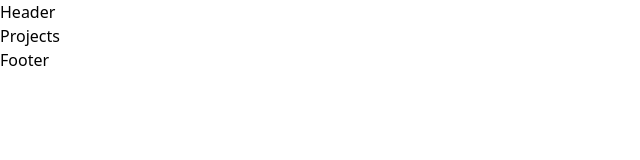
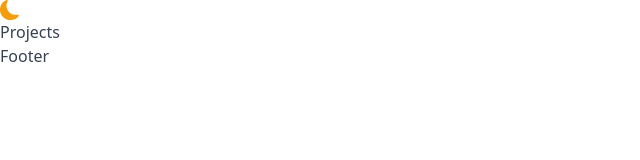
Before and after one commit to Yorsyboy/Next-portfolio, a Next.js app: page /project in a window 1280 px wide. Shown: the top 160 px of the page, without its empty margins (0-640 px from the left). Built offline with nearby package versions, Linux system fonts and the light colour scheme.

Commit message:
Create darkmode switch

```diff
--- a/package.json
+++ b/package.json
@@ -12,8 +12,10 @@
     "eslint": "8.37.0",
     "eslint-config-next": "13.2.4",
     "next": "13.2.4",
+    "next-themes": "^0.2.1",
     "react": "18.2.0",
-    "react-dom": "18.2.0"
+    "react-dom": "18.2.0",
+    "react-icons": "^4.8.0"
   },
   "devDependencies": {
     "autoprefixer": "^10.4.14",
--- /dev/null
+++ b/src/components/DarkModeSwitch.jsx
@@ -0,0 +1,30 @@
+"use-client";
+import { MdLightMode } from "react-icons/md";
+import { BsFillMoonFill } from "react-icons/bs";
+import { useTheme } from "next-themes";
+import { useEffect, useState } from "react";
+
+export default function DarkModeSwitch() {
+  const { SystemTheme, theme, setTheme } = useTheme();
+  const [mounted, setMounted] = useState(false);
+
+  useEffect(() => setMounted(true), []);
+
+  const currentTheme = theme === "system" ? SystemTheme : theme;
+  return (
+    <>
+      {mounted &&
+        (currentTheme === "dark" ? (
+          <MdLightMode
+            className="text-xl cursor-pointer hover:text-amber-500"
+            onClick={() => setTheme("light")}
+          />
+        ) : (
+          <BsFillMoonFill
+            className="text-xl cursor-pointer hover:text-amber-500"
+            onClick={() => setTheme("dark")}
+          />
+        ))}
+    </>
+  );
+}
--- a/src/components/Header.jsx
+++ b/src/components/Header.jsx
@@ -1,7 +1,10 @@
 import React from 'react'
+import DarkModeSwitch from './DarkModeSwitch'
 
 export default function Header() {
   return (
-    <div>Header</div>
+    <div>
+      <DarkModeSwitch/>
+    </div>
   )
 }
--- a/src/pages/_app.js
+++ b/src/pages/_app.js
@@ -1,5 +1,13 @@
 import '@/styles/globals.css'
+import { ThemeProvider } from 'next-themes'
 
 export default function App({ Component, pageProps }) {
-  return <Component {...pageProps} />
+  return (
+    <ThemeProvider enableSystem={true} attribute='class'>
+      <div className='dark:bg-gray-700 dark:text-gray-200 text-gray-700 transition-colors duration-100 min-h-screen'>
+
+        <Component {...pageProps} />
+      </div>
+    </ThemeProvider>
+  )
 }
--- a/tailwind.config.js
+++ b/tailwind.config.js
@@ -12,4 +12,5 @@
     extend: {},
   },
   plugins: [],
+  darkMode: "class",
 }
```
Also changed, not shown: 1 other file (tests, documents, lock files or other folders).
